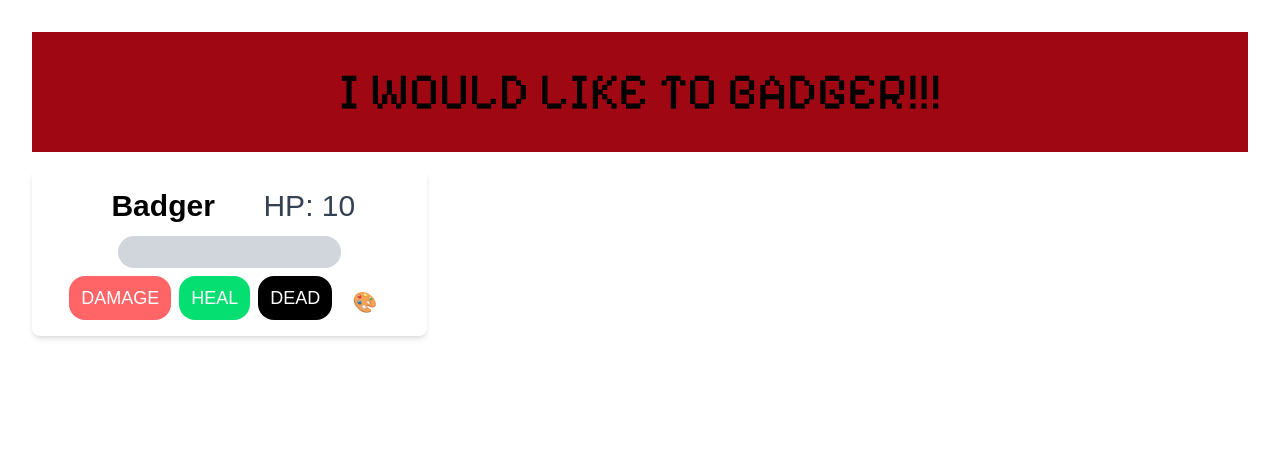
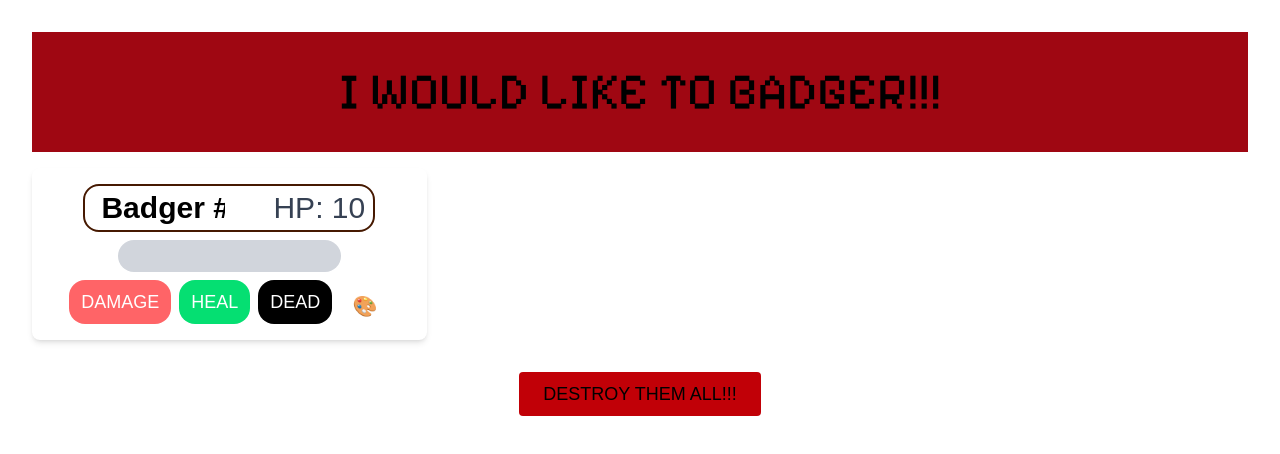
Before and after one commit to drmisssciurus/badger-app, a React (Vite) app: page / in a window 1280 px wide. Both pictures are taken after a click on the button "CREATE THE CREATURES!!!". Shown: the top 454 px of the page. Built offline with nearby package versions, Linux system fonts and the light colour scheme; a web font is replaced by a local one.

Commit message:
add id for card name

```diff
--- a/src/App.tsx
+++ b/src/App.tsx
@@ -58,10 +58,14 @@ function App() {
     console.log('🔥 СОЗДАЁМ НОВУЮ АРМИЮ:', newBadgers);
     const enriched = newBadgers.map((b) => ({
       ...b,
-      name: 'Badger',
+      name: `Badger #${b.id}`,
       bgColor: '#ffffff',
     }));
     setBadgers(enriched);
+  };
+
+  const deleteAllBadgers = () => {
+    setBadgers([]);
   };
 
   return (
@@ -88,6 +92,17 @@ function App() {
           />
         ))}
       </div>
+
+      {badgers.length > 0 && (
+        <div className="mt-8 flex justify-center">
+          <button
+            onClick={deleteAllBadgers}
+            className="bg-red-700 hover:bg-red-800 text-black px-6 py-2 rounded font-pixel text-lg"
+          >
+            DESTROY THEM ALL!!!
+          </button>
+        </div>
+      )}
     </div>
   );
 }
--- a/src/BadgerCard.tsx
+++ b/src/BadgerCard.tsx
@@ -76,18 +76,18 @@ export default function BadgerCard({
       className="p-4 border-amber-700 rounded-lg shadow-md bg-white flex flex-col items-center"
       style={{ backgroundColor: bgColor }}
     >
-      <div className="flex gap-10 items-center bg-white px-2">
+      <div className="flex gap-10 items-center bg-white px-2 border-amber-950 border-2 rounded-2xl">
         <input
           type="text"
           value={tempName}
           onChange={handleNameChange}
-          onMouseEnter={() => {
+          onFocus={() => {
             if (!wasCleared) {
               setTempName('');
               setWasCleared(true);
             }
           }}
-          className="text-3xl font-pixel font-bold px-2 py-1 w-30 focus:outline-none"
+          className="text-3xl font-pixel font-bold px-2 py-1 w-35 focus:outline-none"
         />
         <p className="text-gray-700 text-3xl font-pixel">HP: {hp}</p>
       </div>
```
